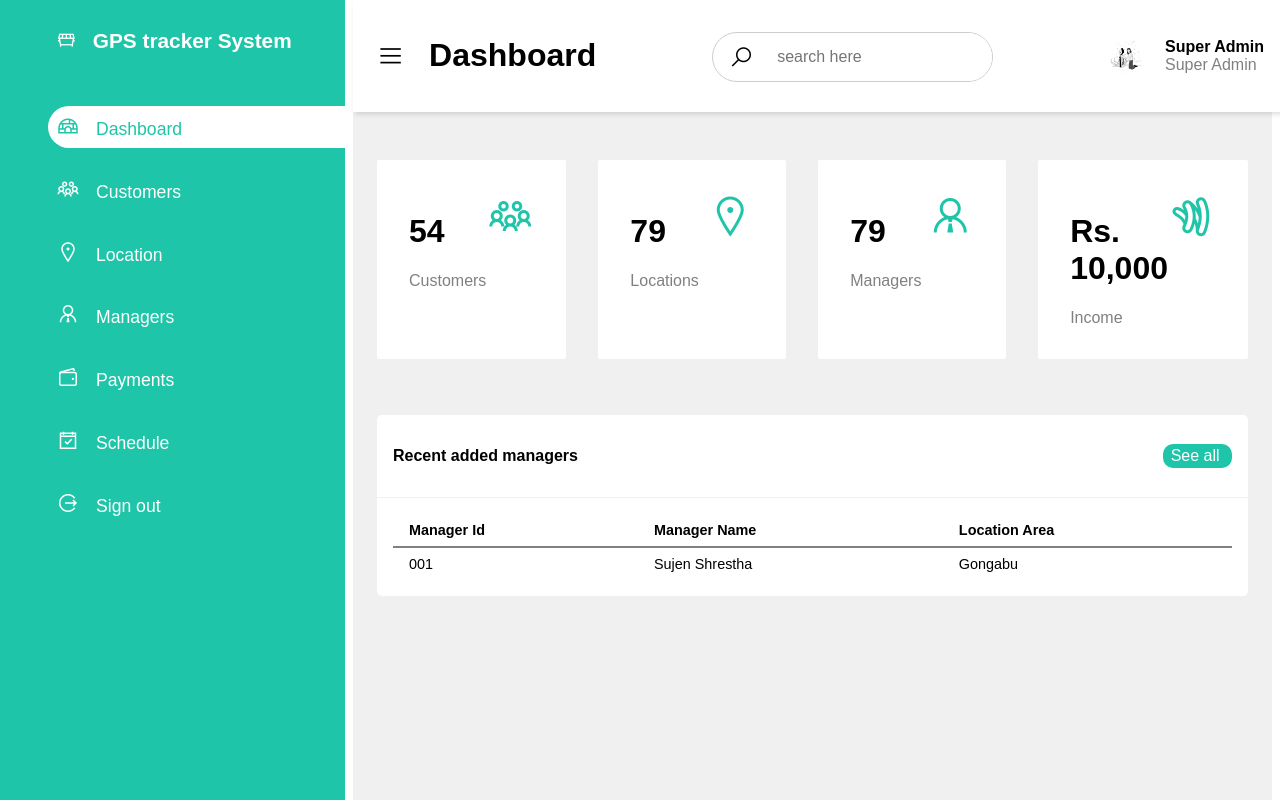
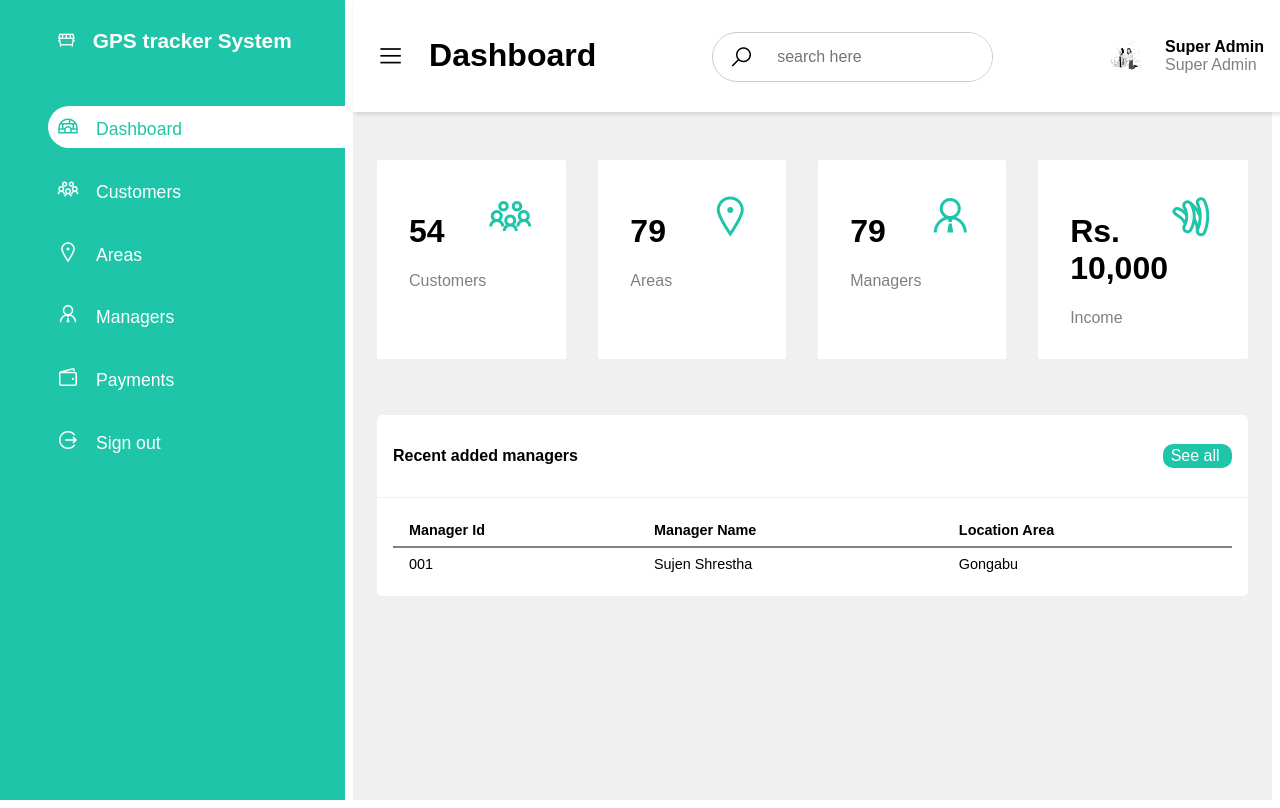
Before and after one commit to Sujen-Shrestha/GPS_tracking, a PHP site: page /adminpanel.php in a window 1280 px wide. Run offline with PHP 8.4, Linux system fonts and the light colour scheme; the visitor is signed in with stand-in values (Sample User, id 1); some libraries are stand-ins or nearby versions.

Commit message:
ADmin panel side bar changes accoring to role i.e manager and super admin

```diff
--- a/admin/sidebar.php
+++ b/admin/sidebar.php
@@ -6,6 +6,7 @@
             </div>
             <div class="sidebar-menu">
                   <ul>
+                        <?php if ($_SESSION['role'] == 'super admin') : ?>
                             <li>
                               <a href="#" class="active"><span class="las la-igloo" ></span><span>Dashboard</span></a>
                             </li>
@@ -13,7 +14,7 @@
                                 <a href="#" class="in-active" ><span class="las la-users" ></span><span>Customers</span></a>
                             </li>
                             <li>
-                              <a href="#" class="in-active"><span class="las la-map-marker" ></span><span>Location</span></a>
+                                <a href="#" class="in-active"><span class="las la-map-marker" ></span><span>Areas</span></a>
                             </li>
                             <li>
                                 <a href="#" class="in-active" ><span class="las la-user-tie" ></span><span>Managers</span></a>
@@ -22,11 +23,26 @@
                                 <a href="#" class="in-active" ><span class="las la-wallet" ></span><span>Payments</span></a>
                             </li>
                             <li>
-                              <a href="#" class="in-active" ><span class="las la-calendar-check" ></span><span>Schedule</span></a>
+                                <a href="#" class="in-active" ><span class="las la-sign-out-alt" ></span><span>Sign out</span></a>
+                            </li>
+                        <?php endif; ?>
+                        <?php if ($_SESSION['role'] == 'manager') : ?>
+                            <li>
+                              <a href="#" class="active"><span class="las la-igloo" ></span><span>Dashboard</span></a>
+                            </li>
+                            <li>
+                                <a href="#" class="in-active" ><span class="las la-users" ></span><span>Customers</span></a>
+                            </li>
+                            <li>
+                                <a href="#" class="in-active" ><span class="las la-calendar-day" ></span><span>Schedule</span></a>
+                            </li>
+                            <li>
+                                <a href="#" class="in-active" ><span class="las la-location-arrow" ></span><span>Live Location</span></a>
                             </li>
                             <li>
                                 <a href="#" class="in-active" ><span class="las la-sign-out-alt" ></span><span>Sign out</span></a>
                             </li>
+                        <?php endif; ?>
                   </ul>
             </div>
       </div>
--- a/adminpanel.php
+++ b/adminpanel.php
@@ -48,7 +48,7 @@ session_start();
                         <div class="card-single">
                               <div>
                                   <h1>79</h1>
-                                  <span>Locations</span>
+                                  <span>Areas</span>
                               </div>
                               <div>
                                     <span class="las la-map-marker"></span>
```
Lines whose indentation alone changed are shown as unchanged.
